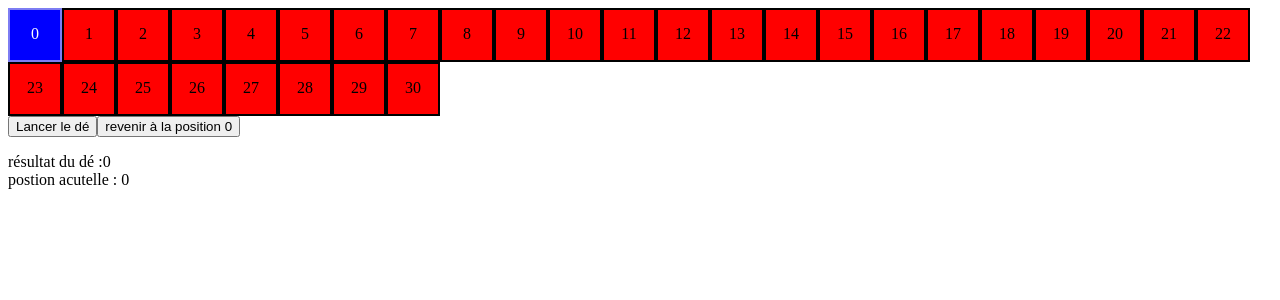
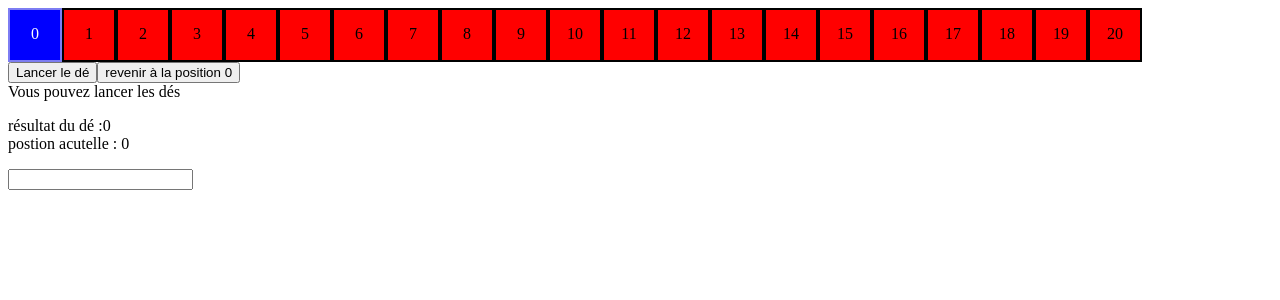
Before and after one commit to Gijix/game-angular, an Angular app: page / in a window 1280 px wide. Shown: the top 300 px of the page. Built offline with nearby package versions, Linux system fonts and the light colour scheme.

Commit message:
add somethings

```diff
--- a/src/app/game/game.component.html
+++ b/src/app/game/game.component.html
@@ -2,9 +2,11 @@
 <div class="tab">
    <div class="grid" [ngClass]="{'gridActive':position === i}" *ngFor="let rndNum of randomNums;index as i" id="{{i}}">{{rndNum}}</div>
 </div>
-<button (click)="randomNumber()">Lancer le dé</button>
-<button (click)="reset()">revenir à la position 0</button>
+<button  (click)="randomNumber($event)">Lancer le dé</button>
+<button  (click)="reset()">revenir à la position 0</button>
+<div>{{sentence}}</div>
 <p> résultat du dé :{{value}} <br>
 postion acutelle : {{position}}</p>
 </div>
+<input (keyup)="onKey($event)">
 <router-outlet></router-outlet>
--- a/src/app/game/game.component.ts
+++ b/src/app/game/game.component.ts
@@ -1,5 +1,4 @@
 import { Component, OnInit, SimpleChange } from '@angular/core';
-import { TimeoutError } from 'rxjs';
 
 @Component({
   selector: 'app-game',
@@ -9,35 +8,47 @@ import { TimeoutError } from 'rxjs';
 export class GameComponent implements OnInit {
   constructor() {}
   ngOnInit(): void {
-    for (let i = 0; i < this.maxSize+1; i++) {
-      this.randomNums.push(i)
+    for (let i = 0; i < this.maxSize + 1; i++) {
+      this.randomNums.push(i);
     }
   }
-  maxSize :number = 30
-  value : number = 0
-  position : number = 0
-  reset():any{
-    this.position = 0
+  sentence : string = "Vous pouvez lancer les dés"
+  maxSize: number = 20;
+  value: number = 0;
+  position: number = 0;
+  reset(): any {
+    this.position = 0;
   }
-  randomNumber():any {
-    const previous = this.position
-    const addValue  = () =>{
-      if(this.position === this.maxSize){
-        clearInterval(move)
-        return
+  onShow(event: any) {
+    alert(event.target.innerHTML); // returns Show
+  }
+  onKey(event: any) {
+    this.maxSize = event.target.value;
+  }
+  randomNumber(event: any) {
+    (event.target as HTMLButtonElement).disabled = true;
+    const previous = this.position;
+    this.sentence = "Votre pion est cours de mouvement"
+    const addValue = () => {
+      if (this.position === this.maxSize) {
+        clearInterval(move);
+        (event.target as HTMLButtonElement).disabled = false;
+        this.sentence = "Vous pouvez lancer les dés"
+        return;
       }
 
-      this.position += 1
-      if(previous+ this.value === this.position){
-        clearInterval(move)
+      this.position += 1;
+      if (previous + this.value === this.position) {
+        clearInterval(move);
+        (event.target as HTMLButtonElement).disabled = false;
       }
-    }
-    this.value = Math.floor(Math.random() * 5)+1;
-    let move : ReturnType<typeof setTimeout> = setInterval(addValue,200)
-    if(this.position > this.maxSize){
-      this.position = this.maxSize
+    };
+    this.value = Math.floor(Math.random() * 5) + 1;
+    let move: ReturnType<typeof setTimeout> = setInterval(addValue, 200);
+    if (this.position > this.maxSize) {
+      this.position = this.maxSize;
+
     }
   }
-  randomNums : number[] = []
-
+  randomNums: number[] = [];
 }
```
